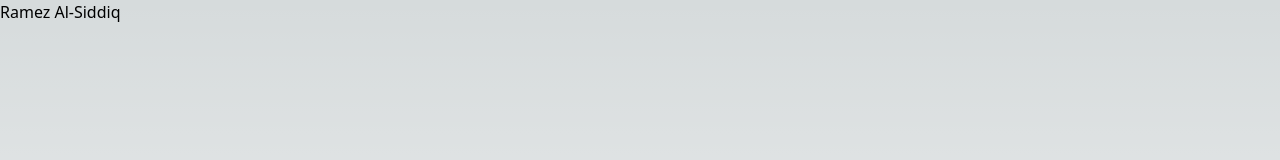
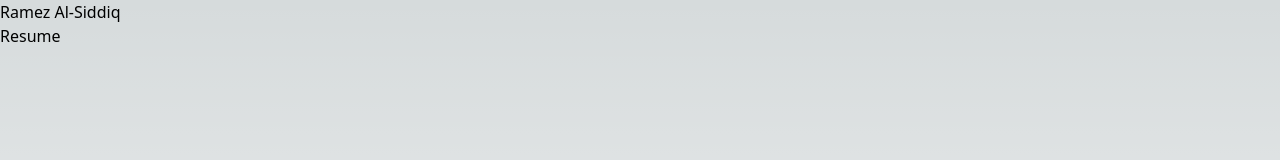
Before and after one commit to ram-ram14/cuddly-meme, a Next.js app in the folder my-portfolio/my-portfolio/: page / in a window 1280 px wide. Shown: the top 160 px of the page. Built offline with nearby package versions, Linux system fonts and the light colour scheme.

Commit message:
added an unordered list with a listed element linking to my Resume through an a tag

```diff
--- a/my-portfolio/my-portfolio/pages/index.js
+++ b/my-portfolio/my-portfolio/pages/index.js
@@ -13,6 +13,10 @@ export default function Home() {
         <section className='min-h-screen'>
           <nav></nav>
           <h1>Ramez Al-Siddiq</h1>
+          <ul>
+            <li></li>
+            <li><a href='#'>Resume</a></li>
+          </ul>
         </section>
       </main>
     </div>
```
